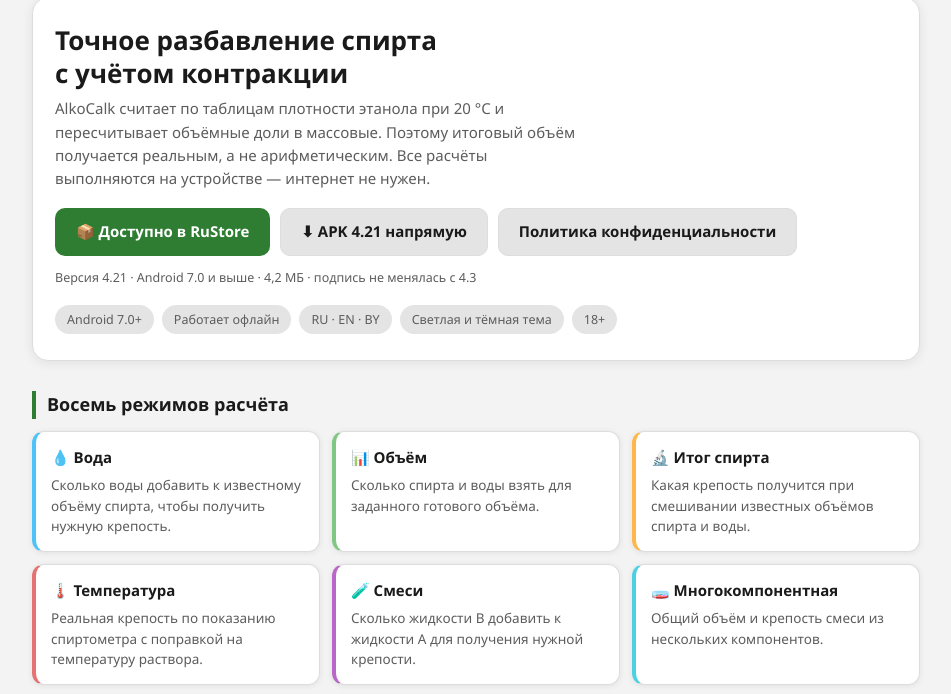
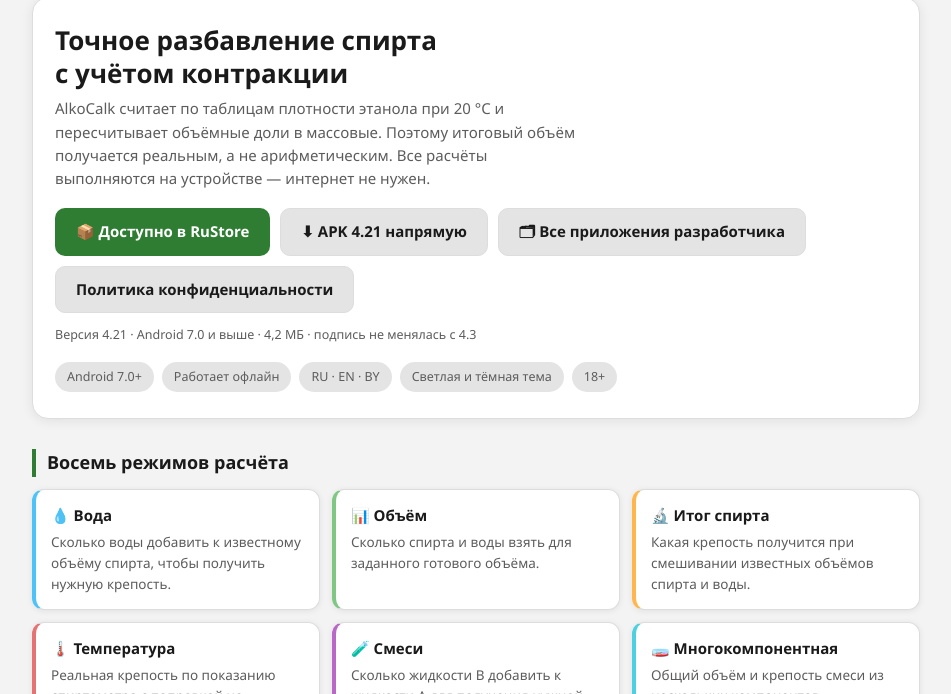
Before and after one commit to takomak2012-cyber/AlkoCalk-site, a plain HTML site: page index.html in a window 1280 px wide. Shown: the part 94-788 px from the top of the page, without its empty margins (164-1115 px from the left). Drawn offline with Linux system fonts and the light colour scheme.

Commit message:
Кнопка «Все приложения разработчика» на видном месте

```diff
--- a/index.html
+++ b/index.html
@@ -157,6 +157,7 @@ footer li{margin-bottom:4px}
   <div class="btn-row">
     <a class="btn btn-primary" href="https://www.rustore.ru/catalog/app/com.alkoka.app">📦 Доступно в RuStore</a>
     <a class="btn btn-secondary" href="download/AlkoCalk_4.21.apk" download="AlkoCalk_4.21.apk">⬇ APK 4.21 напрямую</a>
+    <a class="btn btn-secondary" href="https://takomak2012-cyber.github.io/">🗂 Все приложения разработчика</a>
     <a class="btn btn-secondary" href="privacy.html">Политика конфиденциальности</a>
   </div>
   <p class="dlnote">Версия 4.21 · Android 7.0 и выше · 4,2 МБ · подпись не менялась с 4.3</p>
```
